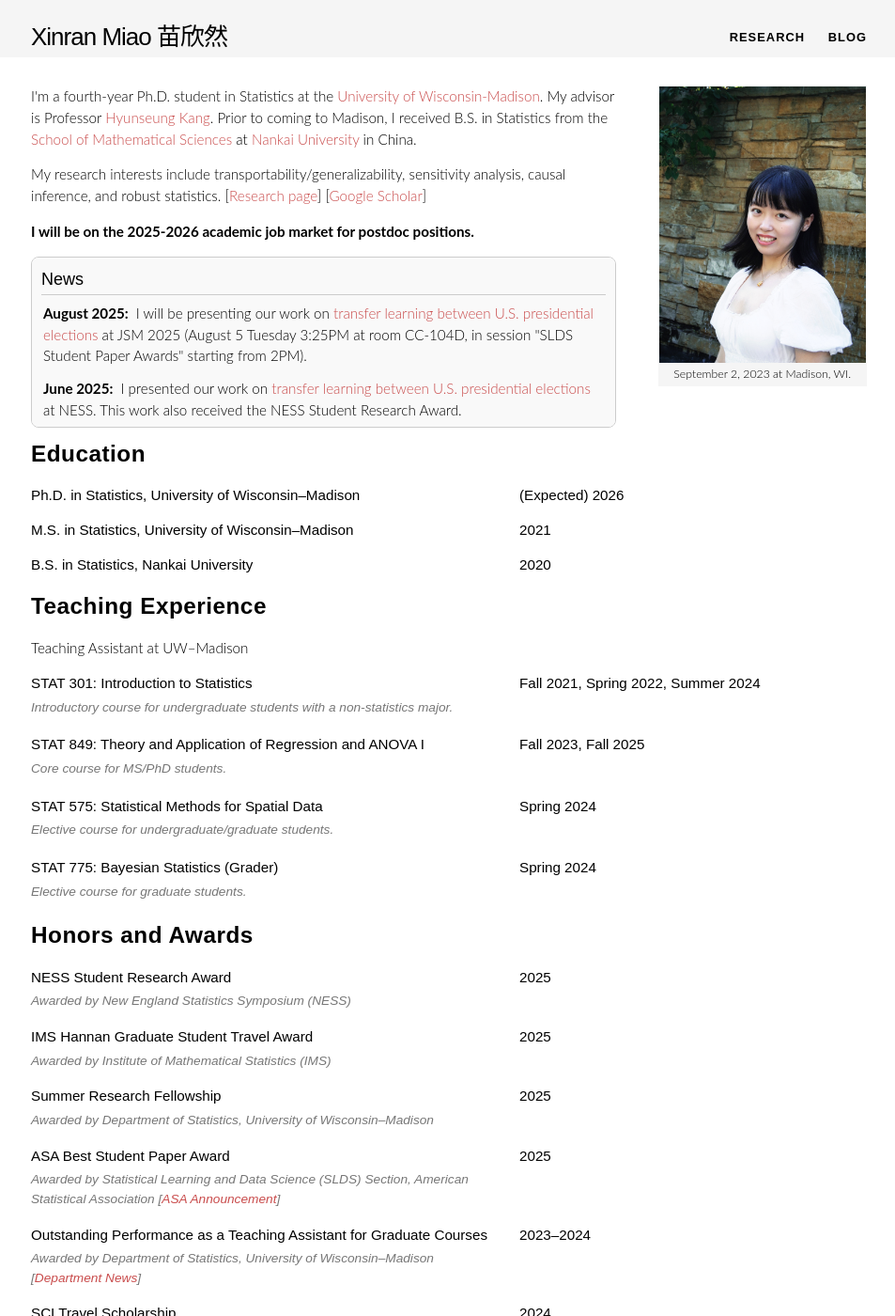
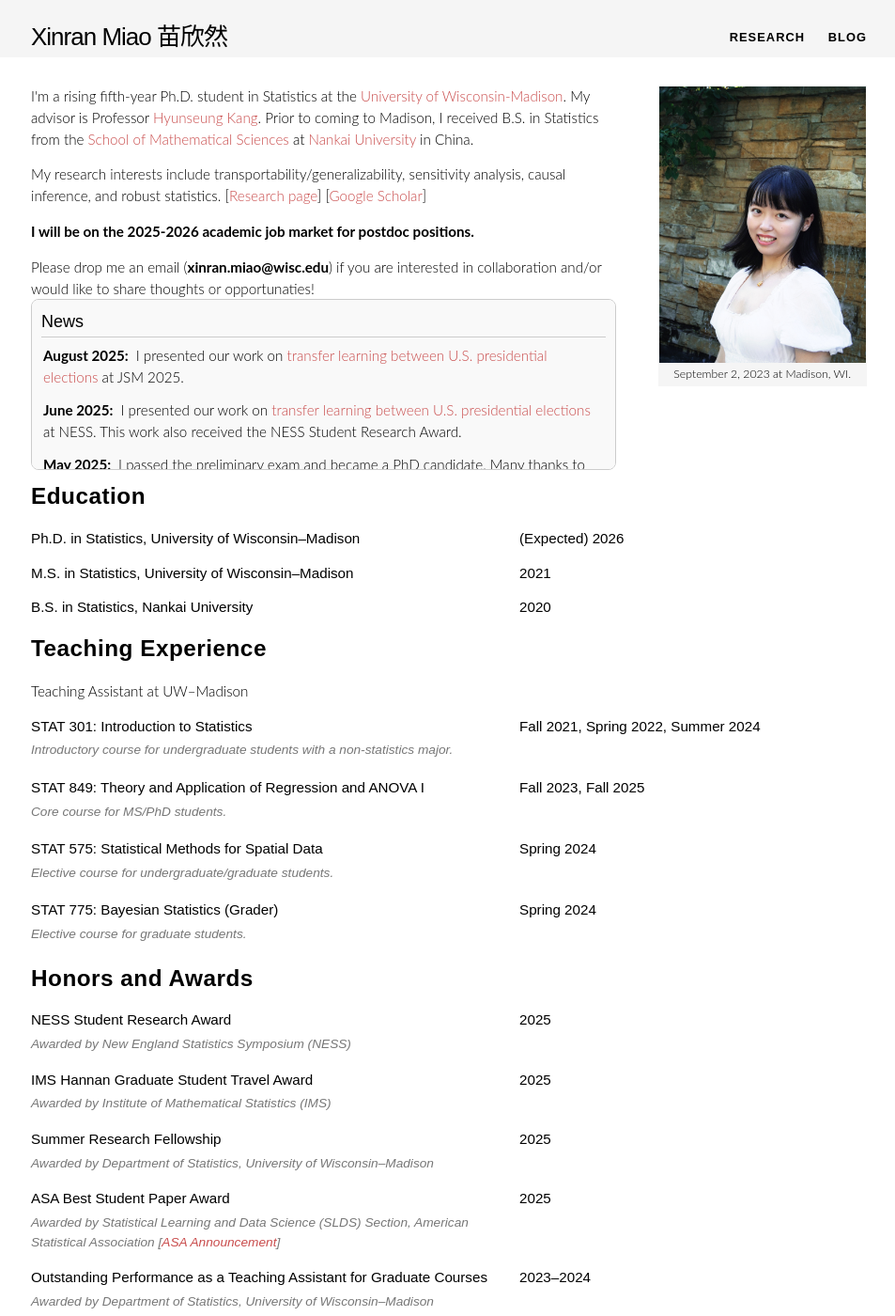
Before and after one commit to XinranMiao/XinranMiao.github.io, a Jekyll site: the page built from index.html, in a window 1280 px wide and 1400 px high. Shown: the whole window at 94% size, without its empty margins (162-1115 px from the left). Built offline with Jekyll 4.4.1, drawn with Linux system fonts in a browser that asks for light colours; nearby versions of some CDN libraries; some web fonts are replaced; comment, search, counter and statistics services are not loaded; some of the changed text lies outside the part shown.

Commit message:
enlarge email address

```diff
--- a/index.html
+++ b/index.html
@@ -163,14 +163,16 @@
  <body>
     <div class="row">
         <div class="column left">
-	             <p>I'm a fourth-year Ph.D. student in Statistics at the <a href="https://www.wisc.edu">University of Wisconsin-Madison</a>. My advisor is
+	             <p>I'm a rising fifth-year Ph.D. student in Statistics at the <a href="https://www.wisc.edu">University of Wisconsin-Madison</a>. My advisor is
                  Professor <a href="https://pages.cs.wisc.edu/~hyunseung/">Hyunseung Kang</a>.
                  Prior to coming to Madison, I received B.S. in Statistics from the <a href="http://en.math.nankai.edu.cn">School of Mathematical Sciences</a> at <a href="https://en.nankai.edu.cn">Nankai University</a> in China.
                 </p>
                 <p>My research interests include transportability/generalizability, sensitivity analysis, causal inference, and robust statistics. [<a href = "https://xinranmiao.github.io/research/">Research page</a>] [<a href = "https://scholar.google.com/citations?user=5vHFhx8AAAAJ&hl=en">Google Scholar</a>]</p>
 
+
                 <p><b>I will be on the 2025-2026 academic job market for postdoc positions.</b></p>
 
+                Please drop me an email (<b>xinran.miao@wisc.edu</b>) if you are interested in collaboration and/or would like to share thoughts or opportunaties!
                <!--- <p><a href="/docs/xinranmiao_cv.pdf">[CV]</a></p>
                 -->
             <!---
@@ -181,7 +183,7 @@
     <h3>News</h3>
     <div class="news-divider"></div>
   <ul class="news-list">
-    <li><span class="news-date">August 2025:</span>I will be presenting our work on <a href="https://www.arxiv.org/abs/2411.01100">transfer learning between U.S. presidential elections</a> at JSM 2025 (August 5 Tuesday 3:25PM at room CC-104D, in session "SLDS Student Paper Awards" starting from 2PM).</li>
+    <li><span class="news-date">August 2025:</span>I presented our work on <a href="https://www.arxiv.org/abs/2411.01100">transfer learning between U.S. presidential elections</a> at JSM 2025.</li>
     <li><span class="news-date">June 2025:</span>I presented our work on <a href="https://www.arxiv.org/abs/2411.01100">transfer learning between U.S. presidential elections</a> at NESS. This work also received the NESS Student Research Award.</li>
     <li><span class="news-date">May 2025:</span>I passed the preliminary exam and became a PhD candidate. Many thanks to my advisor Prof. Hyunseung Kang, as well as Prof. Guanhua Chen, Prof. Melody Huang, Prof. Edward Kennedy and Prof. Qingyuan Zhao who kindly served in my committe and provided valuable feedback!</li>
     <li><span class="news-date">May 2025:</span>I presented our ongoing work on <a href="/docs/20250516_SLOPE_ACIC.pdf">SLOPE and its role in design for generalization</a> at ACIC.</li>
@@ -337,8 +339,8 @@
             -->
 
 
-    <h2>Contact</h2>
-    <p>Email: xinran [dot] miao [at] wisc [dot] edu</p>
+    <!-- <h2>Contact</h2> -->
+    <!-- <p>Email: xinran [dot] miao [at] wisc [dot] edu</p> -->
     <!-- <p>Office: 1335O Medical Sciences Center, Madison, WI, 53706</p> -->
     </div>
  </body>
```
